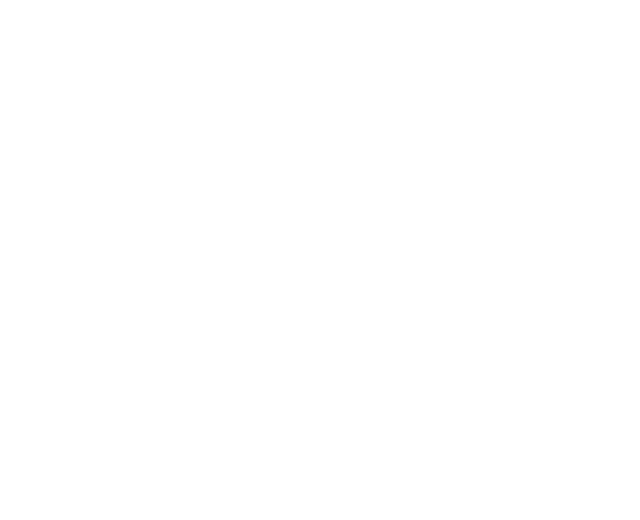
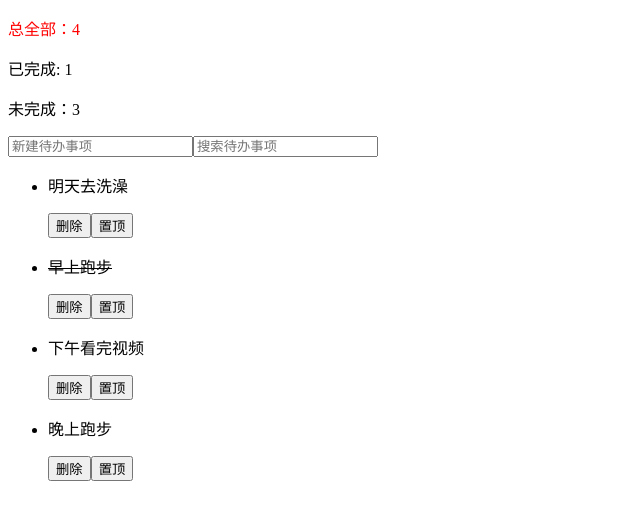
Before and after one commit to qingning123123/vue-project, a Vue app: page /todo in a window 1280 px wide. Before the commit this address had no page. Shown: the top 520 px of the page, without its empty margins (0-640 px from the left). Built offline with nearby package versions, Linux system fonts and the light colour scheme.

Commit message:
todo编辑

```diff
--- a/src/router/index.js
+++ b/src/router/index.js
@@ -1,6 +1,6 @@
 import { createRouter, createWebHistory } from 'vue-router'
 import HomeView from '../views/HomeView.vue'
-import AboutView from '../views/AboutView.vue'
+import TodoView from '../views/TodoView.vue'
 import CartView from '@/views/CartView.vue'
 
 const router = createRouter({
@@ -11,8 +11,8 @@
       component: HomeView,
     },
     {
-      path: '/about',
-      component: AboutView,
+      path: '/todo',
+      component: TodoView,
     },
     {
       path: '/cart',
--- a/src/views/AboutView.vue
+++ /dev/null
@@ -1,8 +0,0 @@
-<script setup>
-</script>
-
-<template>
-  <main>
-    about
-  </main>
-</template>
--- /dev/null
+++ b/src/views/TodoView.vue
@@ -0,0 +1,157 @@
+<script setup>
+import { computed, ref, watch } from 'vue'
+
+const todoList = ref(JSON.parse(localStorage.getItem('todoList')) || [
+  {
+    text: '明天去洗澡',
+    completed: false, //完成状态
+    pinned: false,  //置顶状态
+    editing: false  //编辑状态
+  },
+  {
+    text: '早上跑步',
+    completed: true,
+    pinned: false,
+    editing: false
+  },
+  {
+    text: '下午看完视频',
+    completed: false,
+    pinned: false,
+    editing: false
+  },
+  {
+    text: '晚上跑步',
+    completed: false,
+    pinned: false,
+    editing: false
+  }
+])
+const searchTodo = ref('')  //搜索内容
+const newTodo = ref('')  //新增内容
+//修改完成状态
+const complete = (value)=> {
+  value.completed = !value.completed
+}
+
+//全部all
+const allEvents = computed(() =>  todoList.value.filter(item => item.text.includes(searchTodo.value.trim())))
+
+//完成数 com
+const completionEvents = computed(() =>  todoList.value.filter(item => item.completed && item.text.includes(searchTodo.value.trim())))
+
+//未完成 unf
+const unfinishedEvents = computed(() =>  todoList.value.filter(item => !item.completed && item.text.includes(searchTodo.value.trim())))
+
+//新增
+const addTodo = () => {
+  if (newTodo.value.trim()) {
+    todoList.value.push({
+      text: newTodo.value.trim(),
+      completed: false,
+      pinned: false,
+      editing: false
+    })
+    newTodo.value = ""
+  }
+}
+
+//添加active类
+const status = ref('all')
+const get_red = (item) => {
+  status.value = item
+}
+
+//筛选后展示内容
+const filterTodoList = computed(() => {
+  return allEvents.value.filter(item => {
+    return status.value === 'com' ? item.completed : status.value === 'unf' ? !item.completed : true
+  }).sort((a, b) => b.pinned - a.pinned)
+})
+
+//删除
+const del = (index) => {
+  todoList.value.splice(index, 1)
+  if (todoList.value.length === 0) {
+    todoList.value = [
+      {
+        text: '明天去洗澡',
+        completed: false,
+        pinned: false,
+        editing: false
+      },
+      {
+        text: '早上跑步',
+        completed: true,
+        pinned: false,
+        editing: false
+      },
+      {
+        text: '下午看完视频',
+        completed: false,
+        pinned: false,
+        editing: false
+      },
+      {
+        text: '晚上跑步',
+        completed: false,
+        pinned: false,
+        editing: false
+      }
+    ]
+  }
+}
+
+//点击后置顶状态修改
+const pin = (item) => {
+  item.pinned = !item.pinned
+}
+
+//双击改变editing 状态
+const editr = (item) => {
+  item.editing = !item.editing
+}
+
+//修改后保存并修改编辑状态
+const offEditr = (item) => {
+  item.editing = !item.editing
+  localStorage.setItem('todoList', JSON.stringify(todoList.value))
+}
+
+//深度监听数组并存储
+watch(todoList, (newvalue) => {
+  localStorage.setItem('todoList', JSON.stringify(newvalue))
+},{deep:true})
+
+</script>
+
+<template>
+  <div>
+    <div>
+      <p @click="get_red('all')" :class="{active: status === 'all' }">总全部：{{allEvents.length}}</p>
+      <p @click="get_red('com')" :class="{active: status === 'com' }">已完成: {{completionEvents.length}}</p>
+      <p @click="get_red('unf')" :class="{active: status === 'unf' }">未完成：{{unfinishedEvents.length}}</p>
+    </div>
+    <input type="text" placeholder="新建待办事项" v-model.trim="newTodo" @keyup.enter="addTodo">
+    <input type="text" placeholder="搜索待办事项"  v-model.trim="searchTodo">
+    <ul>
+      <h3 v-if="filterTodoList.length === 0">暂无数据</h3>
+      <li v-for="(value,index) in filterTodoList" :key="index" v-else>
+        <p v-if="!value.editing" @dblclick="editr(value)" @click="complete(value)" :class="{completed: value.completed}">{{ value.text }}</p>
+        <input v-else type="text" v-model="value.text" @keyup.enter="offEditr(value)" @blur="offEditr(value)">
+        <button @click.stop="del(index)">删除</button>
+        <button @click.stop="pin(value)">置顶</button>
+      </li>
+    </ul>
+  </div>
+</template>
+
+<style>
+.completed {
+  text-decoration: line-through;
+}
+
+.active {
+  color: red;
+}
+</style>
```
